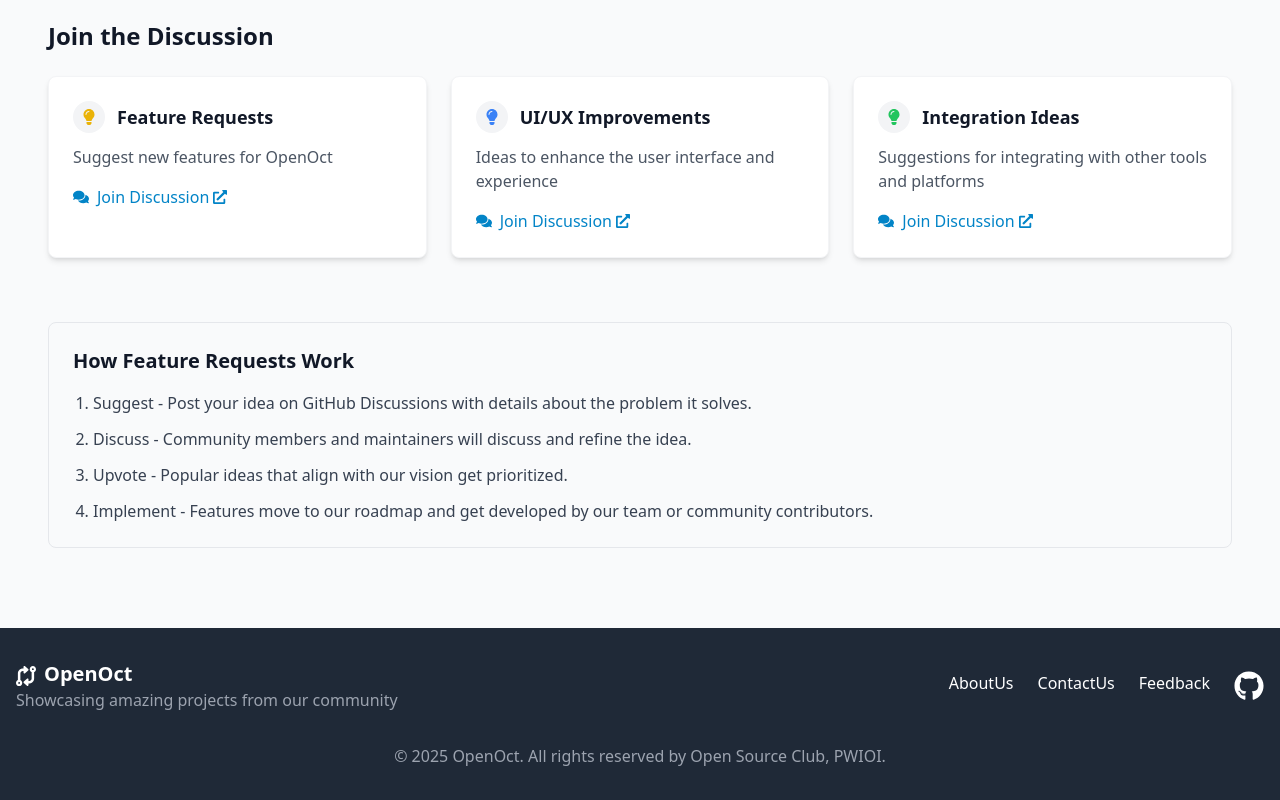
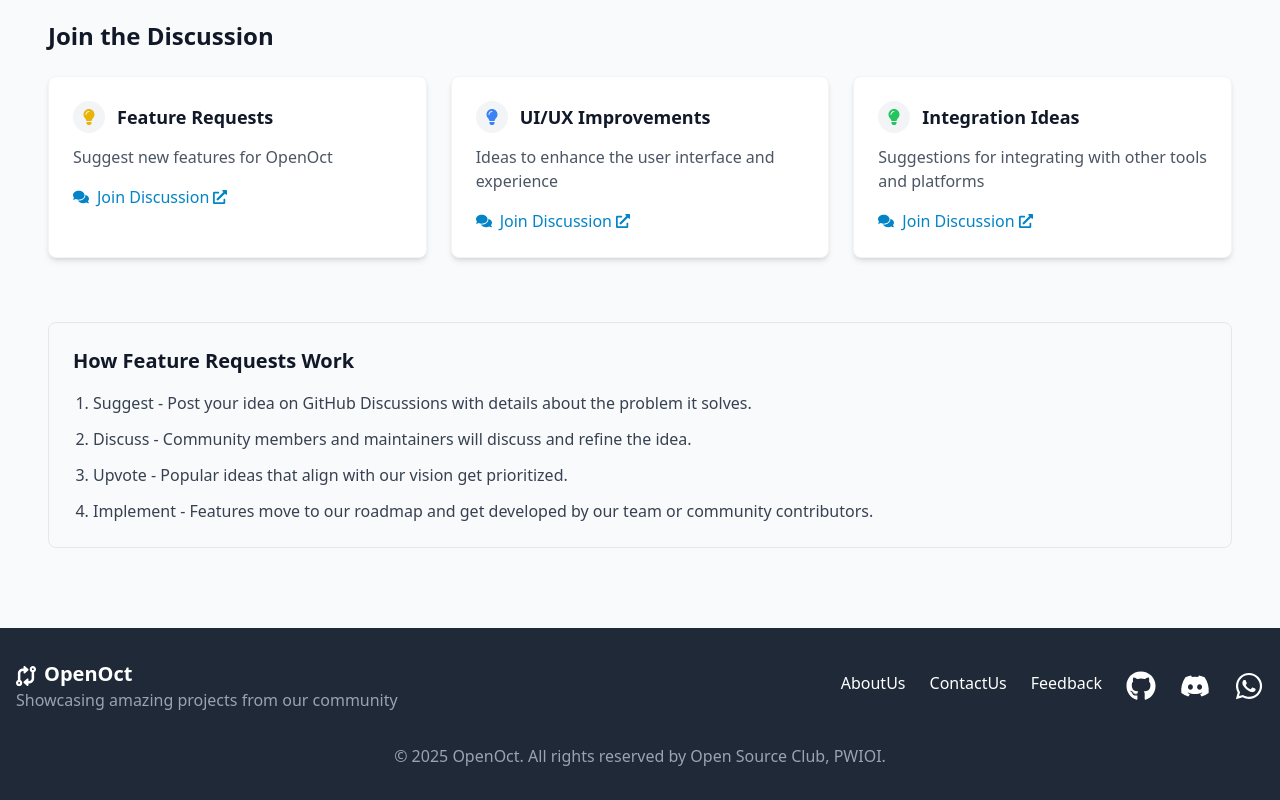
Before and after one commit to Jivan052/OpenOct, a React (Vite) app: page /feature in a window 1280 px wide. Shown: the part 1052-1852 px from the top of the page. Built offline with nearby package versions, Linux system fonts and the light colour scheme; no server answers.

Commit message:
social links

```diff
--- a/src/components/Footer.jsx
+++ b/src/components/Footer.jsx
@@ -1,5 +1,6 @@
 import React from 'react';
 import { FaCodeCompare, FaGithub } from 'react-icons/fa6';
+import { FaDiscord, FaWhatsapp } from "react-icons/fa";
 
 function Footer() {
   return (
@@ -26,6 +27,12 @@
             <a href="https://github.com/Jivan052/OpenOct" className="hover:text-primary-400">
               <FaGithub className="inline-block text-3xl"/>
             </a>
+            <a href="/" className="hover:text-primary-400">
+              <FaDiscord className="inline-block text-3xl"/>
+            </a>
+            <a href="/" className="hover:text-primary-400">
+              <FaWhatsapp className="inline-block text-3xl"/>
+            </a>
           </div>
         </div>
 
```
